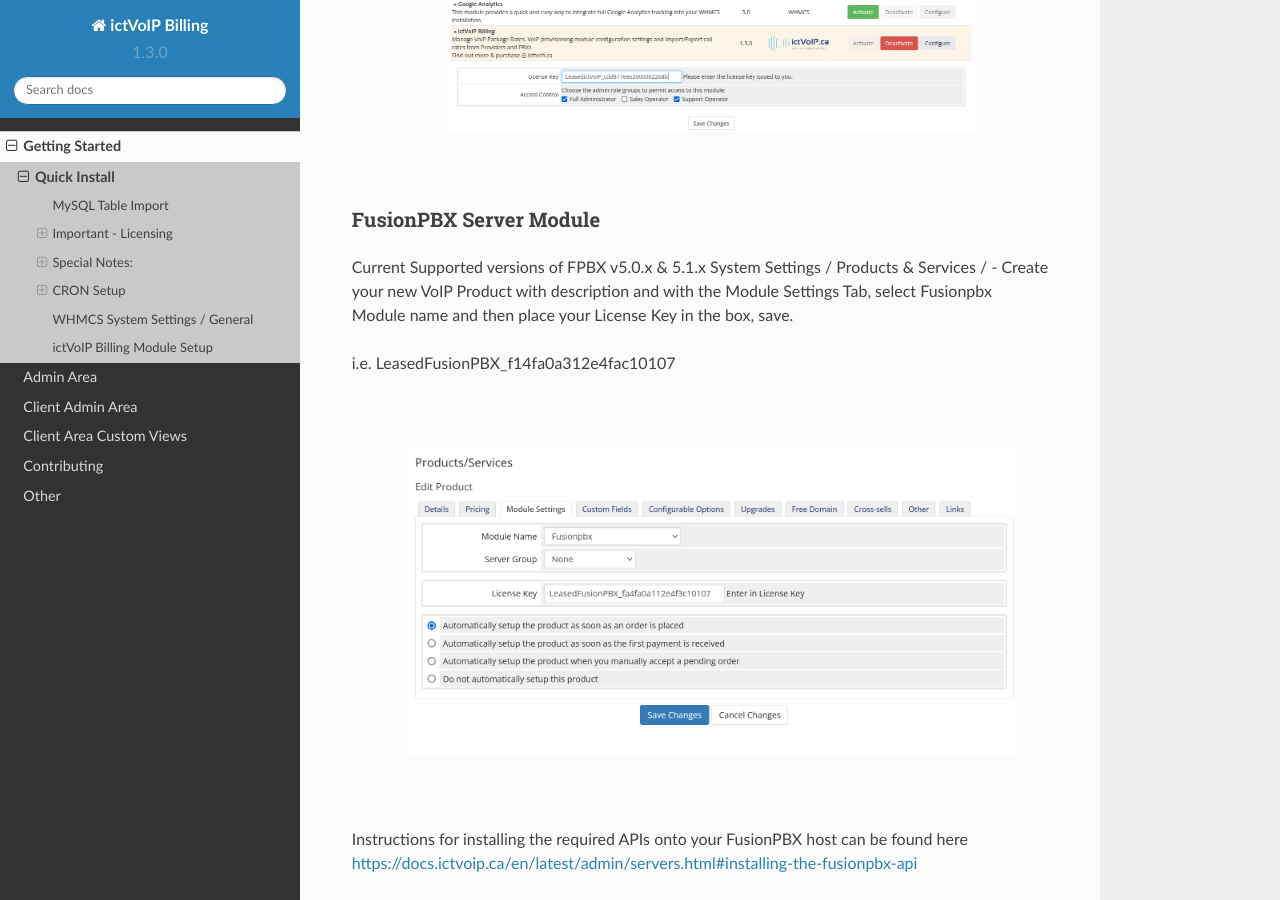
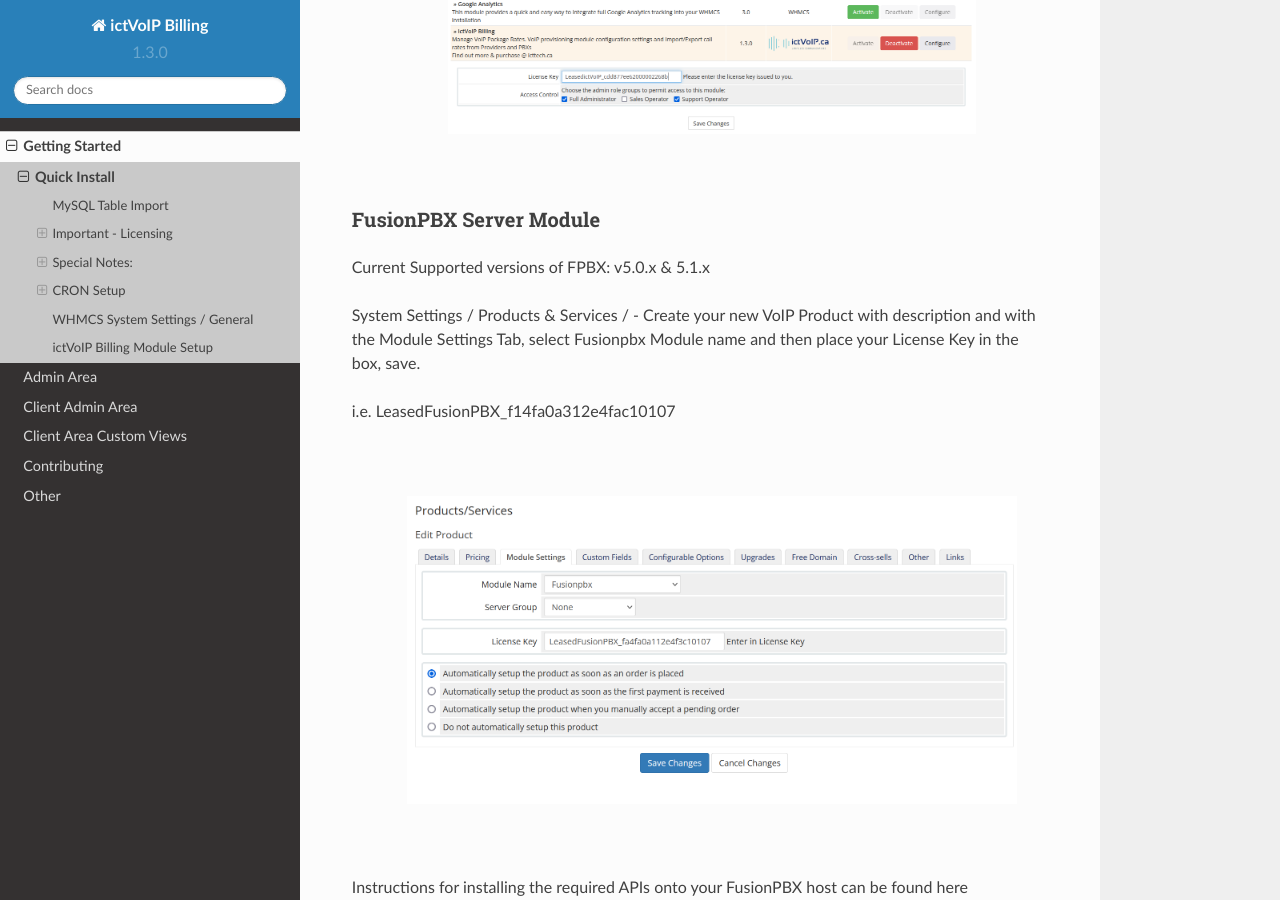
Before and after one commit to ictvoip/ictvoip-docs, a Sphinx documentation site: the page built from docs/source/getting_started/quick_install.rst, in a window 1280 px wide and 900 px high, scrolled down 1847 px. Built offline with Sphinx 7.4.7 and the Read the Docs theme 2.0.0, drawn with Linux system fonts in a browser that asks for light colours; pages that are not in the unit, such as notebooks, are missing from menus.

```diff
--- a/docs/source/getting_started/quick_install.rst
+++ b/docs/source/getting_started/quick_install.rst
@@ -69,7 +69,8 @@ i.e. LeasedictVoIP_a3174afbf93b3b8ba8f3
 
 FusionPBX Server Module
 -----------------------
-Current Supported versions of FPBX v5.0.x & 5.1.x
+Current Supported versions of FPBX: v5.0.x & 5.1.x
+
 System Settings / Products & Services /
 - Create your new VoIP Product with description and with the Module Settings Tab, select Fusionpbx Module name and then place your License Key in the box, save.
 
```
